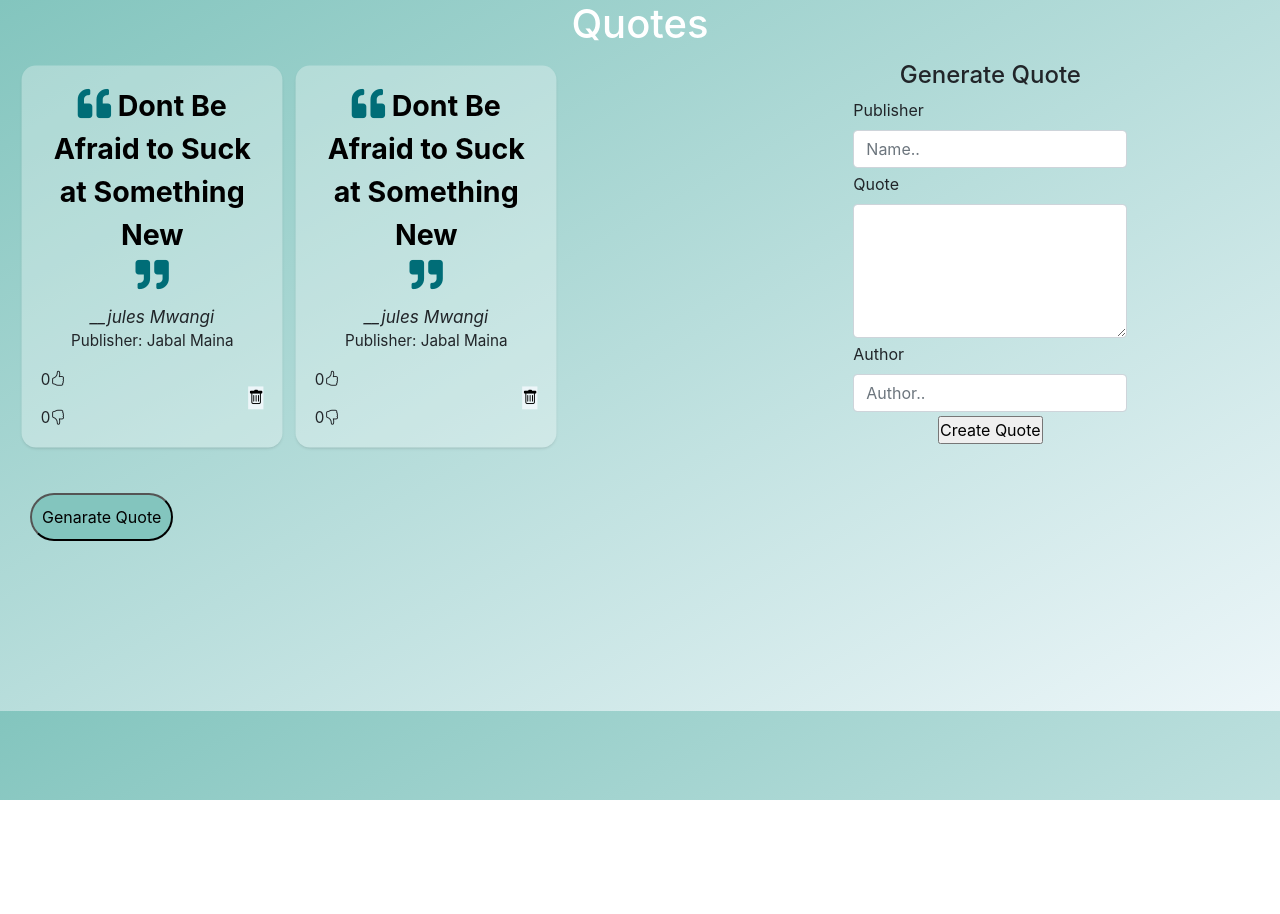
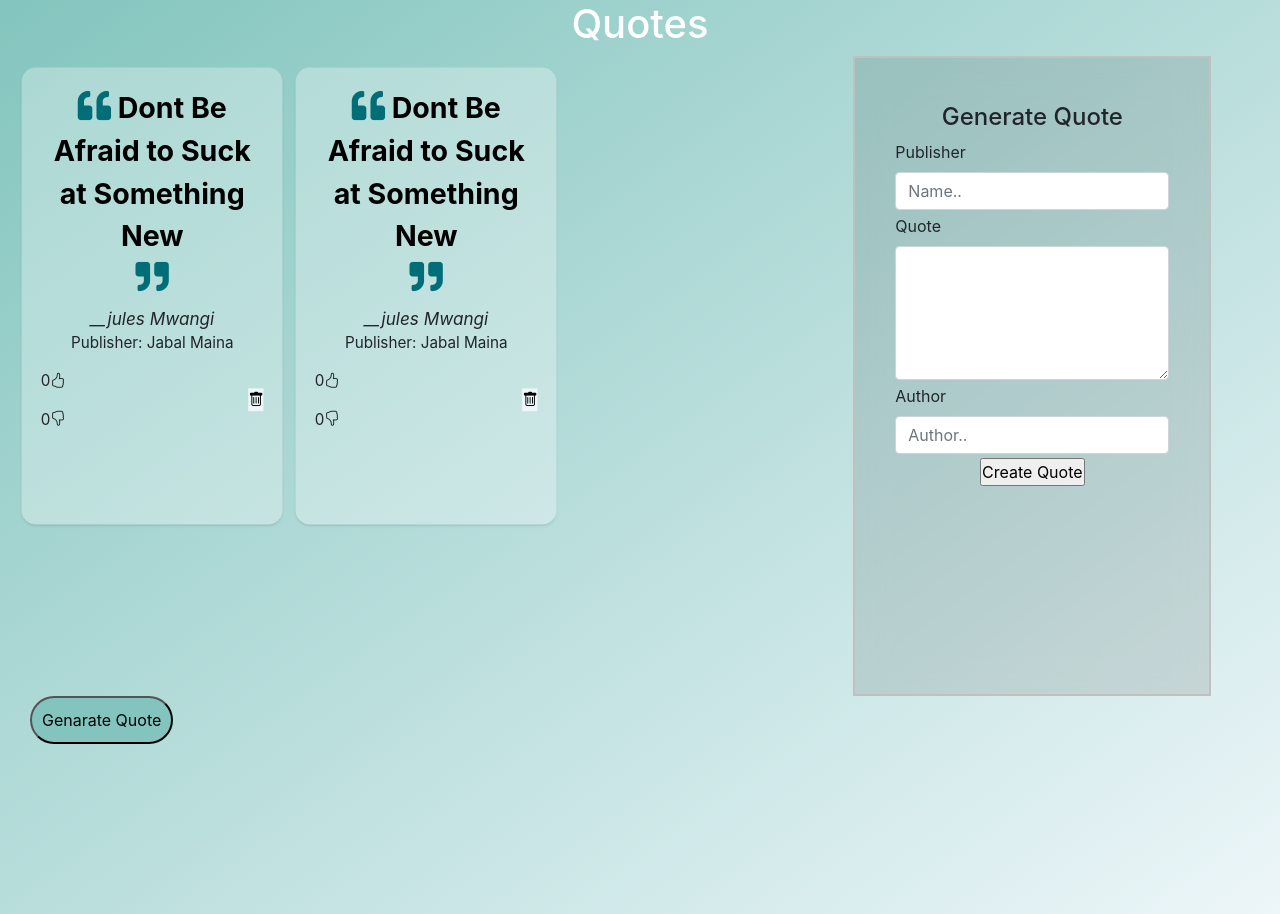
Before and after one commit to juliamwangi123/quote_generator, an Angular app: page / in a window 1280 px wide. Both pictures are taken after a click on the button "Genarate Quote". Before the commit the page ends 800 px from the top, so only its background shows below. Built offline with nearby package versions, Linux system fonts and the light colour scheme.

Commit message:
style:positioning the form

```diff
--- a/src/app/componets/quote/quote.component.css
+++ b/src/app/componets/quote/quote.component.css
@@ -33,7 +33,7 @@ li{
     padding: 20px;
     background-color: rgba(255, 255, 255, 0.3);
     animation:shadows 2s linear infinite alternate;
-
+    height: 60vh;
 }
 
 @keyframes shadows {
@@ -74,20 +74,19 @@ li{
     border:none
 }
 
-/* .form{
-    width: 50%;
+.form{
+    height: 80vh;
+    padding: 40px;
     border: 2px solid silver;
     background-color:rgba(0, 0, 0, 0.1);
-    backdrop-filter: blur(3px);
-    position: relative;
-    left: 30%;
-} */
+    backdrop-filter: blur(16px);
+}
 
 .generate{
     background-color:rgb(131, 197, 190);
     padding: 10px;
     margin-bottom: 170px;
-    margin-top: 20px;
+    /* margin-top: 20px; */
     margin-left: 15px;
     border-radius: 25px;
 }
```
